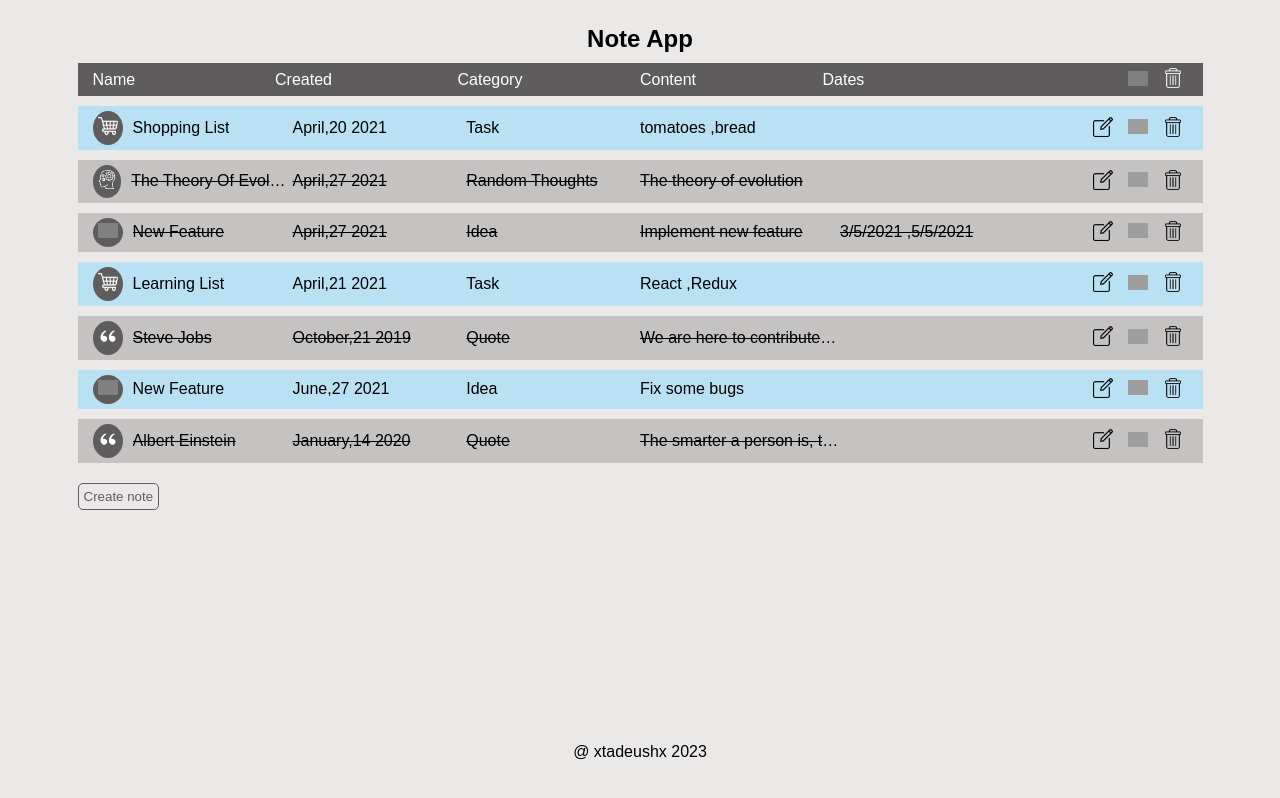
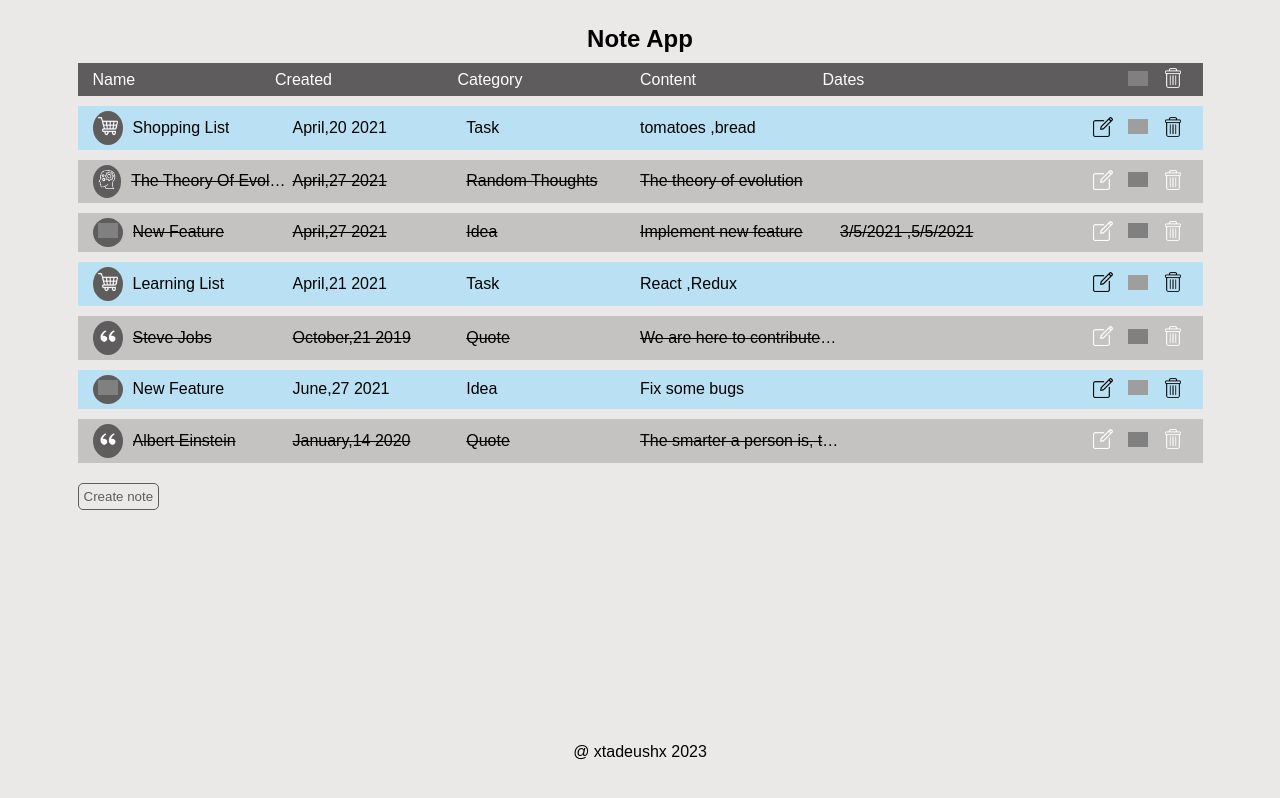
Before and after one commit to xtadeushx/notes-app-reat, a React (Vite) app: page / in a window 1280 px wide. Built offline with nearby package versions, Linux system fonts and the light colour scheme; grey boxes are pictures that could not be loaded.

Commit message:
styles: add disabled to button and styles

```diff
--- a/src/components/common/image/image.module.scss
+++ b/src/components/common/image/image.module.scss
@@ -2,3 +2,5 @@
   max-width: 100%;
   object-fit: contain;
 }
+
+.disabled {}
--- a/src/components/common/modal/modal.module.scss
+++ b/src/components/common/modal/modal.module.scss
@@ -50,6 +50,6 @@
   position: absolute;
   border-radius: 50%;
   background-color: var(--primary-color);
-  top: 210px;
-  right: 550px;
+  top: -25px;
+  right: -21px;
 }
--- a/src/components/common/modal/modal.tsx
+++ b/src/components/common/modal/modal.tsx
@@ -33,9 +33,9 @@ const Modal: FC<TModalProps> = ({ isOpen, isCentered, onClose, children, }) => {
         <div className={styles.modal__wrapper} ></div>
         <div className={styles.modal__body}>
           {children}
+          <p className={styles.close} onClick={() => handleOutsideClick()
+          }>X</p>
         </div>
-        <p className={styles.close} onClick={() => handleOutsideClick()
-        }>X</p>
       </div>
     </Portal>
   );
--- a/src/components/notes-table/components/table-item/table-item.tsx
+++ b/src/components/notes-table/components/table-item/table-item.tsx
@@ -29,7 +29,6 @@ type TTableItemProps = {
   status?: 'active' | 'archived';
   handelMode: (mode: TDevelopMode) => void;
   handelOpen: () => void;
-
 };
 
 const TableItem: React.FC<TTableItemProps> = ({
@@ -42,7 +41,7 @@ const TableItem: React.FC<TTableItemProps> = ({
   id,
   status,
   handelMode,
-  handelOpen
+  handelOpen,
 }) => {
   const dispatch = useDispatch();
   const handleDeleteItem = (id: number) => dispatch(deleteNote(id));
@@ -76,13 +75,33 @@ const TableItem: React.FC<TTableItemProps> = ({
       <p className="item__dates">{dates.join(' ,')}</p>
 
       <ButtonsWrapper>
-        <Button type="button" onClick={handelEditItem}>
+        <Button
+          type="button"
+          onClick={handelEditItem}
+          disabled={status === 'archived'}
+          className={classNames({
+            'button--light': status === 'archived',
+          })}
+        >
           <Image alt="editing icon" src={editingIcon} />
         </Button>
-        <Button type="button" onClick={() => handelNoteStatus(id)}>
+        <Button
+          type="button"
+          onClick={() => handelNoteStatus(id)}
+          className={classNames({
+            'button--light': status === 'archived',
+          })}
+        >
           <Image alt="archive icon" src={archiveIcon} />
         </Button>
-        <Button type="button" onClick={() => handleDeleteItem(id)}>
+        <Button
+          type="button"
+          onClick={() => handleDeleteItem(id)}
+          disabled={status === 'archived'}
+          className={classNames({
+            'button--light': status === 'archived',
+          })}
+        >
           <Image alt="delete icon" src={deleteIcon} />
         </Button>
       </ButtonsWrapper>
--- a/src/components/notes-table/components/table-list/table-list.tsx
+++ b/src/components/notes-table/components/table-list/table-list.tsx
@@ -7,6 +7,7 @@ import { TDevelopMode } from '../../../../common/types/note.type';
 interface ITableListProps {
   handelMode: (mode: TDevelopMode) => void;
   handelOpen: () => void;
+
 }
 
 const TableList: React.FC<ITableListProps> = ({ handelMode, handelOpen }) => {
--- a/src/components/notes-table/notes-table.tsx
+++ b/src/components/notes-table/notes-table.tsx
@@ -10,6 +10,7 @@ import styles from './notes-table.module.scss';
 interface INoteTable {
   handelOpen: () => void;
   handelMode: (mode: TDevelopMode) => void;
+
 }
 
 const NotesTable: React.FC<INoteTable> = ({ handelOpen, handelMode }) => {
```
